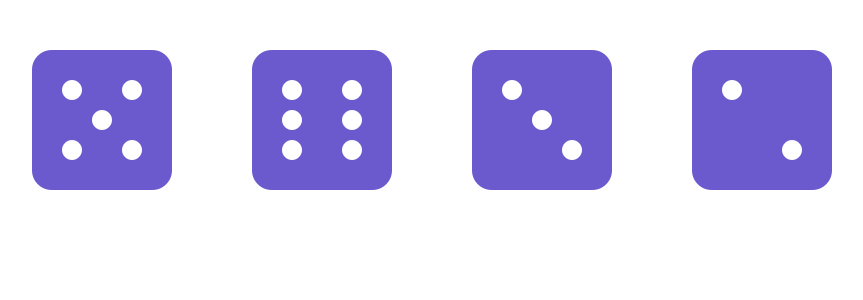
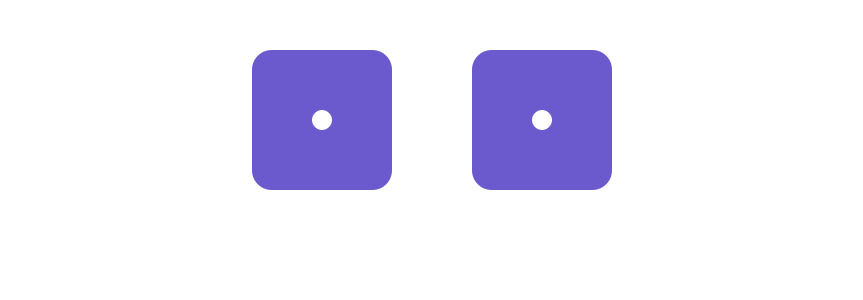
Before and after one commit to DelfinMong/React-Tutorials, a React (Create React App) app in the folder Dice/dice/: page / in a window 1280 px wide. Shown: the top 300 px of the page, without its empty margins (208-1071 px from the left). Built offline with nearby package versions, Linux system fonts and the light colour scheme.

Commit message:
roll_dice

```diff
--- a/Dice/dice/src/App.js
+++ b/Dice/dice/src/App.js
@@ -1,5 +1,5 @@
 import React, { Component } from 'react';
-import Die from './Die'
+import RollDice from './RollDice'
 import './App.css';
 // import RollDice from './RollDice';
 
@@ -8,10 +8,7 @@ class App extends Component {
 
   return (
     <div className="App">
-       <Die face="five"/>
-       <Die face="six"/>
-       <Die face="three"/>
-       <Die face="two"/>
+       <RollDice />
     </div>
    );
   }
--- a/Dice/dice/src/RollDice.js
+++ b/Dice/dice/src/RollDice.js
@@ -1,11 +1,16 @@
 import React, { Component } from 'react'
-// import Die from './Die'
+import Die from './Die'
 
 class RollDice extends Component {
+    constructor(props){
+        super(props);
+        this.state = {die1:'one', die2:'one'};
+    }
     render () {
         return(
             <div>
-                {/* <Die /> */}
+                <Die face={this.state.die1}/>
+                <Die face={this.state.die2}/>
             </div>
         )
     }
```
